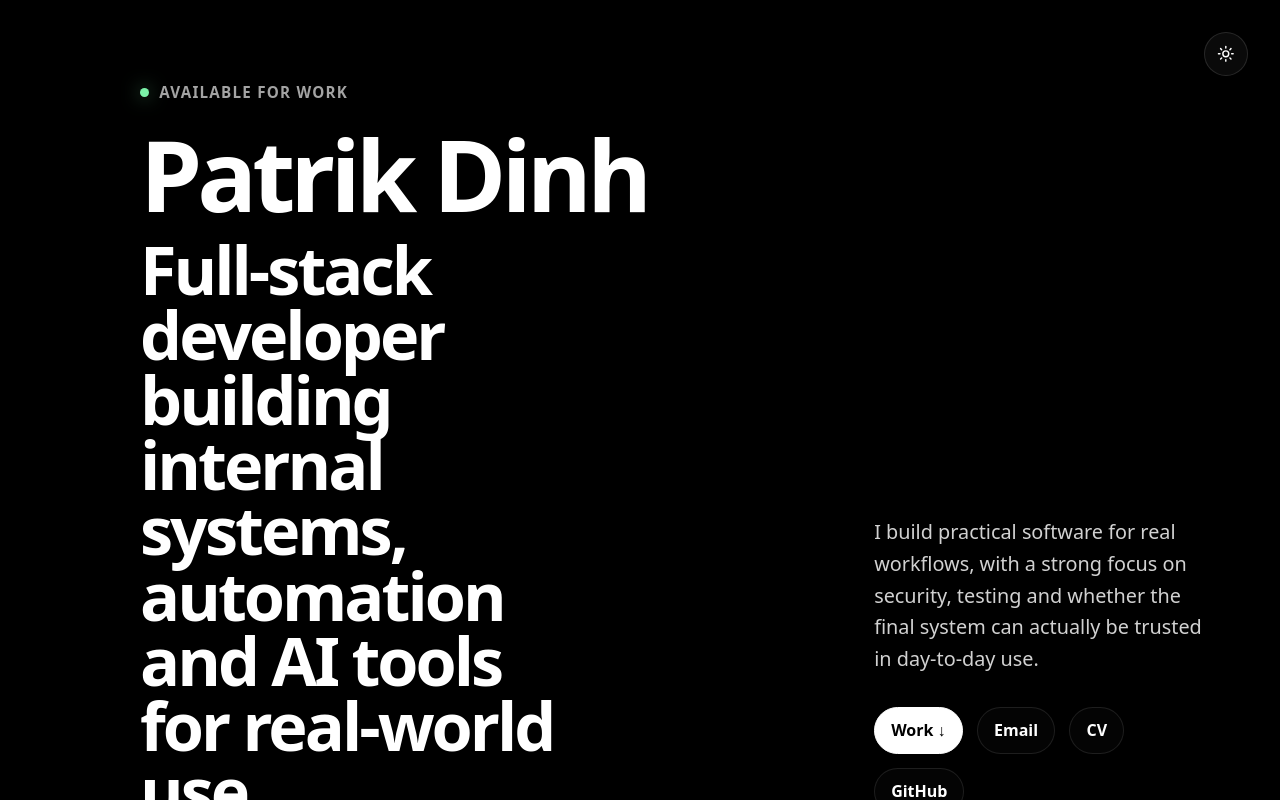
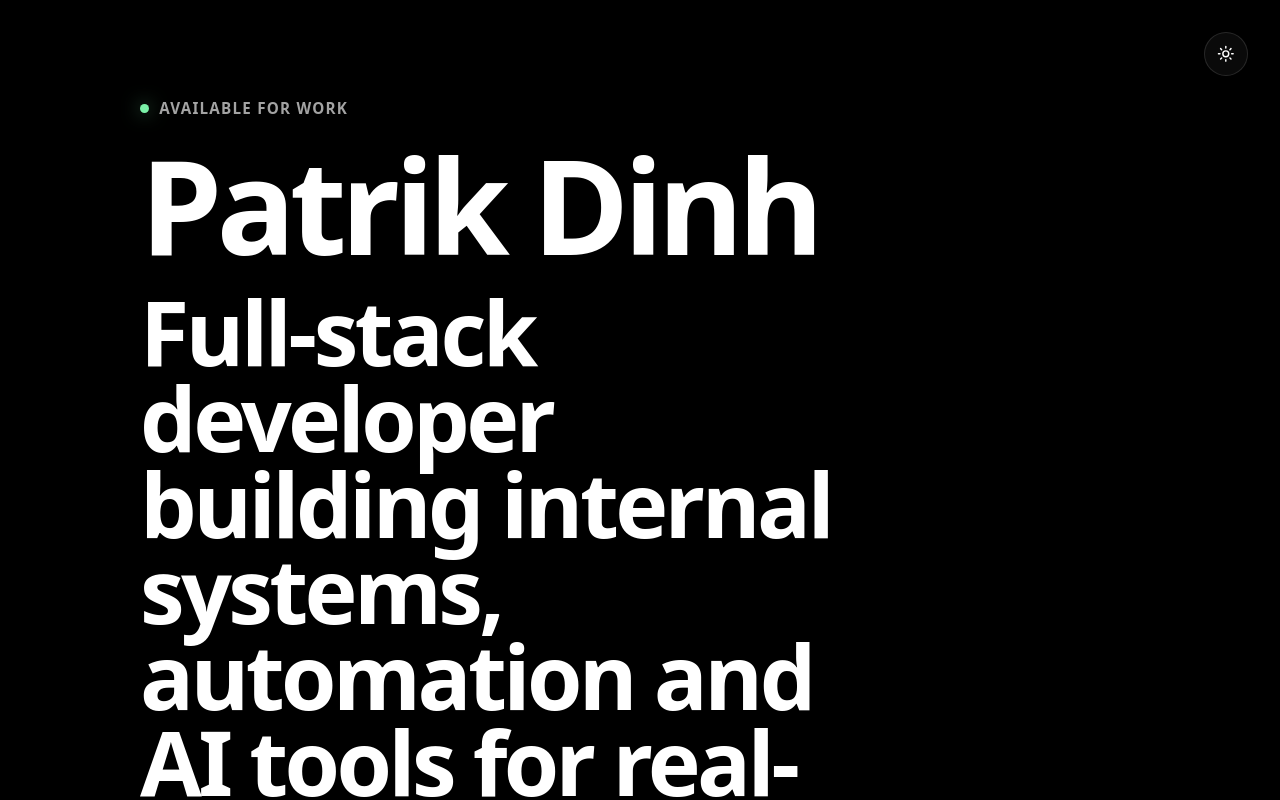
Before and after one commit to iamthepk/patrikdinh.com, a Next.js app: page / in a window 1280 px wide. Shown: the top 800 px of the page. Built offline with nearby package versions, Linux system fonts and the light colour scheme.

Commit message:
Revert "Rebalance hero layout for desktop"
This reverts commit 1b833b5e7338b8f6af87a4f592e9992d3fcf4897.

```diff
--- a/app/components/Hero.css
+++ b/app/components/Hero.css
@@ -5,21 +5,12 @@
   display: flex;
   flex-direction: column;
   justify-content: center;
-  padding-top: 5rem;
+  padding-top: 6rem;
   padding-bottom: 2rem;
 }
 
 .heroContainer {
-  width: min(100%, 1180px);
-}
-
-.heroCopy {
-  max-width: 54rem;
-}
-
-.heroMeta {
-  max-width: 34rem;
-  margin-top: 2.25rem;
+  max-width: 76rem;
 }
 
 .heroEyebrow {
@@ -80,32 +71,32 @@
 
 /* Typography */
 .heroTitle {
-  font-size: clamp(3rem, 8vw, 6.2rem);
+  font-size: clamp(3rem, 12vw, 8.2rem);
   font-weight: 900;
   line-height: 0.94;
-  letter-spacing: -0.05em;
+  letter-spacing: -0.045em;
   color: var(--text);
-  margin-bottom: 1rem;
+  margin-bottom: 1.35rem;
 }
 
 .heroSubtitle {
-  font-size: clamp(2rem, 5.2vw, 4.3rem);
+  font-size: clamp(2.4rem, 8vw, 5.6rem);
   font-weight: 900;
-  line-height: 0.98;
-  letter-spacing: -0.045em;
+  line-height: 0.96;
+  letter-spacing: -0.04em;
   color: var(--text);
-  max-width: 11.5ch;
-  margin-bottom: 0;
+  max-width: 14ch;
+  margin-bottom: 2.4rem;
   text-wrap: balance;
 }
 
 .heroDescription {
-  font-size: clamp(1.05rem, 1.55vw, 1.4rem);
+  font-size: clamp(1.1rem, 2.2vw, 1.75rem);
   font-weight: 500;
-  line-height: 1.6;
-  color: color-mix(in srgb, var(--text) 82%, transparent);
-  max-width: 34rem;
-  margin-bottom: 2rem;
+  line-height: 1.55;
+  color: color-mix(in srgb, var(--text) 86%, transparent);
+  max-width: 46rem;
+  margin-bottom: 3rem;
   text-wrap: pretty;
 }
 
@@ -124,26 +115,6 @@
     flex-direction: row;
     flex-wrap: wrap;
     gap: 0.9rem;
-  }
-}
-
-@media (min-width: 1024px) {
-  .heroContainer {
-    display: grid;
-    grid-template-columns: minmax(0, 1.5fr) minmax(320px, 0.78fr);
-    align-items: end;
-    column-gap: clamp(3rem, 6vw, 7rem);
-  }
-
-  .heroMeta {
-    margin-top: 0;
-    padding-bottom: 0.55rem;
-  }
-}
-
-@media (min-width: 1400px) {
-  .heroContainer {
-    grid-template-columns: minmax(0, 1.45fr) minmax(360px, 0.72fr);
   }
 }
 
@@ -202,16 +173,13 @@
     font-size: 0.82rem;
   }
 
-  .heroMeta {
-    margin-top: 1.75rem;
-  }
-
   .heroSubtitle {
     max-width: 12ch;
+    margin-bottom: 1.8rem;
   }
 
   .heroDescription {
-    margin-bottom: 1.6rem;
+    margin-bottom: 2.25rem;
   }
 
   .heroNavigation {
--- a/app/components/Hero.tsx
+++ b/app/components/Hero.tsx
@@ -49,7 +49,6 @@ export default function Hero() {
         </button>
 
         <div className="heroContainer">
-          <div className="heroCopy">
           <div className="heroEyebrow">
             <span className="heroEyebrowDot" aria-hidden="true" />
             <span>Available for work</span>
@@ -60,9 +59,7 @@ export default function Hero() {
             Full-stack developer building internal systems, automation and AI
             tools for real-world use.
           </h2>
-          </div>
 
-          <div className="heroMeta">
           <p className="heroDescription">
             I build practical software for real workflows, with a strong focus on
             security, testing and whether the final system can actually be trusted
@@ -98,7 +95,6 @@ export default function Hero() {
             </a>
           </div>
         </div>
-        </div>
       </section>
 
       <Modal
```
Lines whose indentation alone changed are shown as unchanged.
